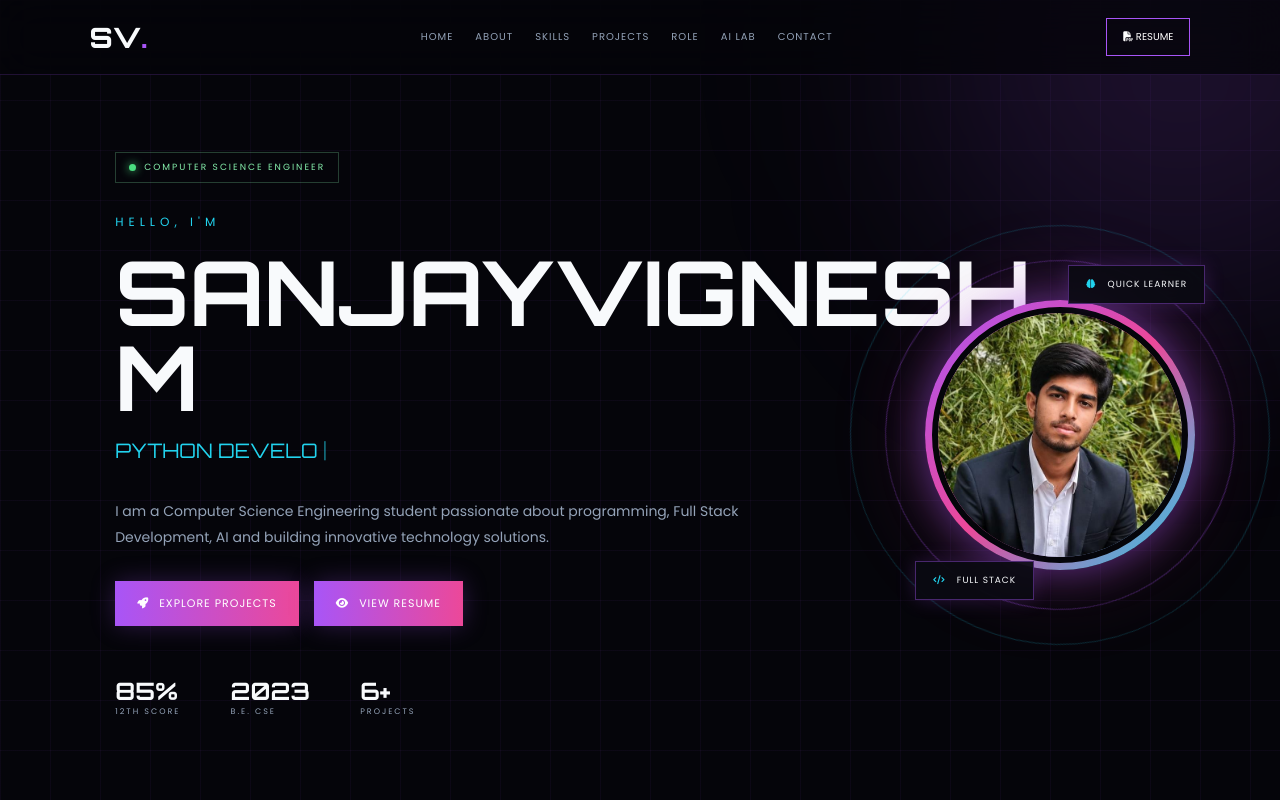
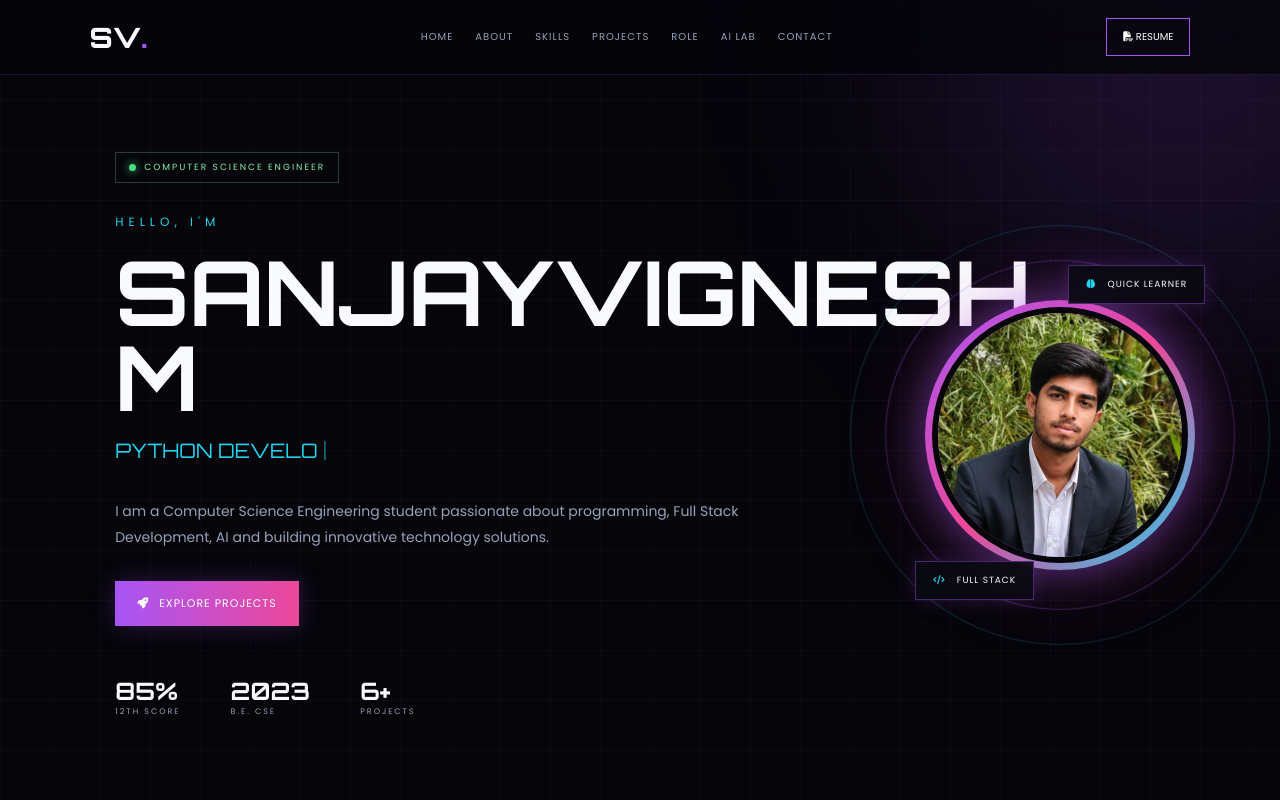
Before and after one commit to Sanjay78408/portfoilo2, a plain HTML site: page index.html in a window 1280 px wide. Shown: the top 800 px of the page. Drawn offline with Linux system fonts and the light colour scheme.

Commit message:
Update index.html

```diff
--- a/index.html
+++ b/index.html
@@ -93,11 +93,6 @@
                 <i class="fa-solid fa-rocket"></i>
                 EXPLORE PROJECTS
             </a>
-
-           <a href="./resume.pdf" target="_blank" class="main-btn">
-        <i class="fa-solid fa-eye"></i>
-        VIEW RESUME
-     </a>
         </div>
 
 
```
